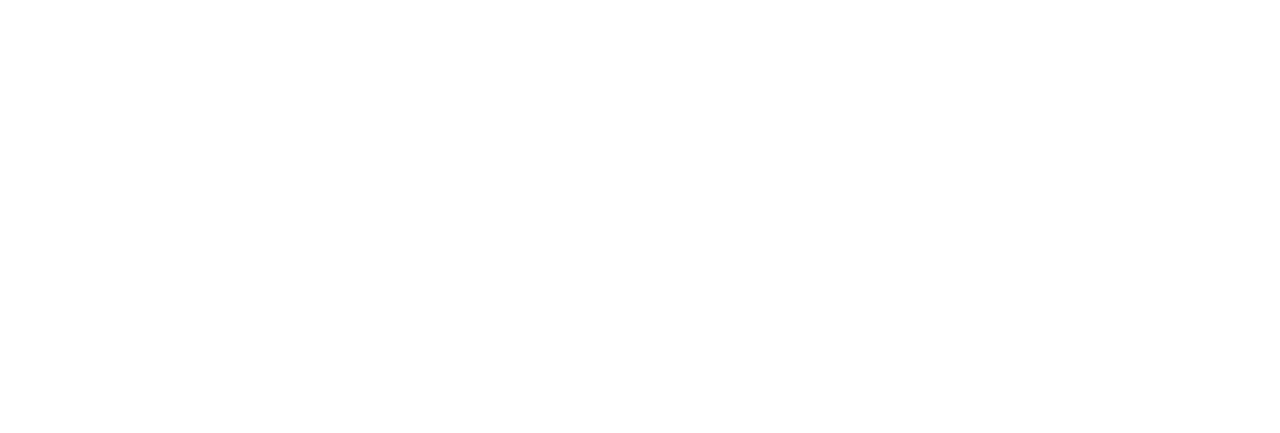
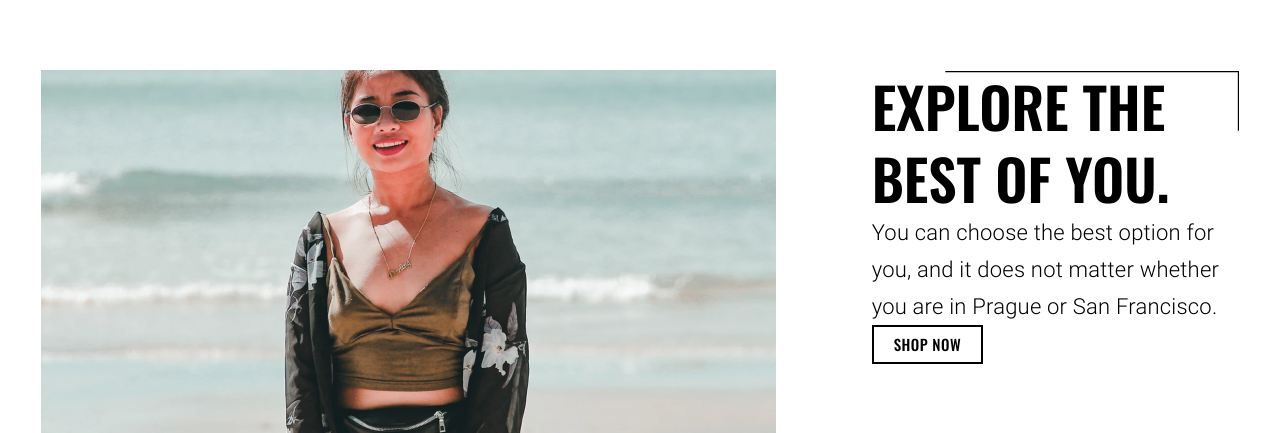
Before and after one commit to SabaKhubashvili/Euphoria_Ecommerce, a Next.js app: page / in a window 1280 px wide. Shown: the part 3936-4369 px from the top of the page. Before the commit the page ends 3888 px from the top, so only its background shows below. Built offline with nearby package versions, Linux system fonts and the light colour scheme.

Commit message:
Version(0.7) Made secondary small banner

```diff
--- /dev/null
+++ b/app/components/Banners/SecondarySmallBanner.tsx
@@ -0,0 +1,41 @@
+'use client'
+
+import Image from 'next/image'
+import React from 'react'
+import { Roboto } from '../assets/Fonts'
+import { SecondaryButton } from '../buttons/SecondaryButton'
+
+export const SecondarySmallBanner = () => {
+  return (
+    <section className='mt-[118px] h-[363px] relative flex gap-[96px]'>
+        <div className='lg:basis-2/3 h-full basis-full '>
+            <Image
+                src={'/Images/Banners/SmallBanner4.webp'}
+                alt='Smallbanner2'
+                width={1200}
+                height={400}
+                className='w-full h-full object-cover object-center'
+            />
+        </div>
+        <div className='ml-auto lg:basis-1/3 lg:static absolute left-0 right-0 mx-auto lg:w-auto w-[80%] top-0 bottom-0
+        lg:my-0 mt-auto h-fit  bg-white lg:p-[0] p-[20px] mb-[10px]
+        '>
+            <div className='flex releative z-[20] flex-col mg:gap-[24px] pb-[10px] lg:justify-normal justify-center lg:text-start text-center
+            '>
+                <h1 className='font-semibold xl:leading-[72px] lg:leading-[62px]  xl:text-[56px]
+                lg:text-[46px] sm:text-[27px] text-[16px] lg:max-w-none max-w-[292px] uppercase
+                relative before:absolute lg:before:content-border-line before:right-0 before:w-[80%] lg:mx-0 mx-auto
+                '>
+                  EXPLORE THE BEST OF YOU.
+                </h1>
+                <p className={`${Roboto.className} lg:text-[22px] md:text-[14px] text-[10px] lg:leading-[37px] tracking-[0.22px] font-light`}>
+                  You can choose the best option for you, and it does not matter whether you are in Prague or San Francisco.
+                </p>
+                <div className='lg:pt-0 pt-[10px]'>
+                <SecondaryButton small label='Shop Now' onClick={()=>{}} />
+                </div>
+            </div>
+        </div>
+    </section>
+  )
+}
--- a/app/components/Product/ProductsByTagSlider.tsx
+++ b/app/components/Product/ProductsByTagSlider.tsx
@@ -7,6 +7,8 @@ import { ProductComponent } from './ProductComponent'
 import "swiper/css";
 import "swiper/css/navigation";
 import { SliderController } from '../Slides/SliderController'
+import useMediaQuery from '@/app/hooks/UseMediaQuery'
+import { largeScreens } from '@/app/Screens/Screens'
 
 interface Props{
     title?:string,
@@ -14,12 +16,17 @@ interface Props{
 }
 
 export const ProductsByTagSlider = ({title,sliderName}:Props) => {
+    const isAboveLargeScreens = useMediaQuery(largeScreens)
+
   return (
     <section className='flex flex-col gap-[34px] pt-[30px] relative'>
      {title && <h1 className='text-[24px] leading-[68px]'>{title}</h1>}
-     <div className='absolute top-10 right-0 z-[3] lg:w-fit w-full p-4 '>
+     { isAboveLargeScreens &&
+
+         <div className='absolute top-10 right-0 z-[3] lg:w-fit w-full p-4 '>
            <SliderController NextEl={`${sliderName}_Next`} PrevEl={`${sliderName}_Prev`} light />
     </div>
+    }
      <Swiper
         modules={[Navigation]}
         navigation={{
--- a/app/page.tsx
+++ b/app/page.tsx
@@ -6,6 +6,7 @@ import { ProductComponent } from './components/Product/ProductComponent'
 import { ProductsByTag } from './components/Product/ProductsByTag'
 import { SmallBanner } from './components/Banners/SmallBanner'
 import { ProductsByTagSlider } from './components/Product/ProductsByTagSlider'
+import { SecondarySmallBanner } from './components/Banners/SecondarySmallBanner'
 
 export default function Home() {
 
@@ -20,6 +21,7 @@ export default function Home() {
           <SmallBanner/>
           <ProductsByTagSlider title='Featured Items' sliderName='featured'/>
           <ProductsByTagSlider title='Most Popular' sliderName='trending'/>
+          <SecondarySmallBanner/>
         </Container>
     </main>
   )
```
Also changed, not shown: public/Images/Banners/SmallBanner4.webp (added).
